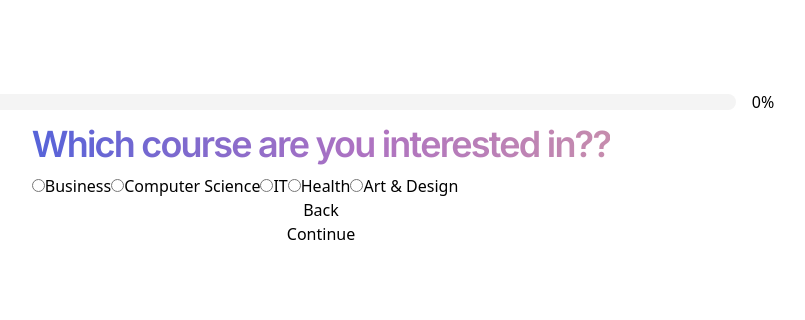
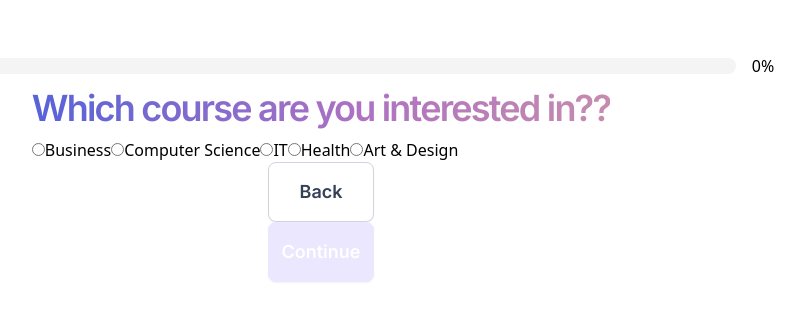
Before and after one commit to FevenSeyfu/Learnovation-by-innov8ors, a React (Vite) app in the folder Frontend/: page /onboarding in a window 1280 px wide. Shown: the part 280-600 px from the top of the page, without its empty margins (319-1124 px from the left). Built offline with nearby package versions, Linux system fonts and the light colour scheme.

Commit message:
update onboarding buttons

```diff
--- a/Frontend/src/Pages/Onboarding/Onboarding.jsx
+++ b/Frontend/src/Pages/Onboarding/Onboarding.jsx
@@ -3,7 +3,9 @@ import { useOnboardingFormContext } from "../../Context/OnboardingFormContext";
 import FormProgress from "../../components/Onboarding/FormProgress";
 import FormStep from "../../components/Onboarding/FormStep";
 import stepsData from "../../utils/onbaordingSteps";
-import ButtonCTA from "../../components/utility/ButtonCTA";
+import ButtonCTA from "../../components/utility/Button/ButtonCTA";
+import ButtonPrimary from "../../components/utility/Button/ButtonPrimary";
+import ButtonSecondary from "../../components/utility/Button/ButtonSecondary";
 
 const Onboarding = () => {
   const { state, dispatch } = useOnboardingFormContext();
@@ -23,14 +25,12 @@ const Onboarding = () => {
       {steps.map((step) => (
         <FormStep key={step.id} step={step} />
       ))}
-      <button onClick={() => dispatch({ type: "PREVIOUS_STEP" })}>
-        Back
-      </button>
+      <ButtonSecondary onClick={() => dispatch({ type: "PREVIOUS_STEP" })} color={'gray'} size={'2xl'}>Back</ButtonSecondary>
       {isLastStep ? (
         <ButtonCTA onClick={() => dispatch({ type: "FINISH_ONBOARDING" })}  disabled={!isSelected}>Finish</ButtonCTA>
       ) : (
-        <button onClick={() => dispatch({ type: "NEXT_STEP" })}
-        disabled={!isSelected}>Continue</button>
+        <ButtonPrimary onClick={() => dispatch({ type: "NEXT_STEP" })}
+        disabled={!isSelected} size={'2xl'}>Continue</ButtonPrimary>
       )}
     </div>
   );
--- a/Frontend/src/components/LandingPage/Home/CallToAction.jsx
+++ b/Frontend/src/components/LandingPage/Home/CallToAction.jsx
@@ -1,7 +1,7 @@
 import React from "react";
 import homeCtaImg from "../../../assets/images/home-cta-img.png";
 import { useNavigate } from "react-router-dom";
-import ButtonCTA from "../../utility/ButtonCTA";
+import ButtonCTA from "../../utility/Button/ButtonCTA";
 
 const Hero = () => {
   const navigate = useNavigate();
--- a/Frontend/src/components/LandingPage/Home/Hero.jsx
+++ b/Frontend/src/components/LandingPage/Home/Hero.jsx
@@ -1,7 +1,7 @@
 import React from "react";
 import heroImg from "../../../assets/images/hero-img.png";
 import { useNavigate } from "react-router-dom";
-import ButtonCTA from "../../utility/ButtonCTA";
+import ButtonCTA from "../../utility/Button/ButtonCTA";
 
 const Hero = () => {
   const navigate = useNavigate();
--- a/Frontend/src/components/utility/Button/ButtonPrimary.jsx
+++ b/Frontend/src/components/utility/Button/ButtonPrimary.jsx
@@ -11,7 +11,7 @@ const ButtonPrimary = ({ size, onClick, disabled, children }) => {
   return (
     <button
       onClick={onClick}
-      className={`text-white font-inter font-semibold text-lg leading-7 border rounded-lg bg-purple border-purple shadow-sm hover:bg-royalBlue hover:border-royalBlue disabled:bg-lightPurple50 disabled:border-lightPurple50"
+      className={`text-white font-inter font-semibold text-lg leading-7 border rounded-lg bg-purple border-purple shadow-sm hover:bg-royalBlue hover:border-royalBlue disabled:bg-lightPurple50 disabled:border-lightPurple50 disabled:cursor-not-allowed"
        ${sizeClasses[size] || 'w-[106px] h-[60px]'}`}
       disabled={disabled}
     >
--- a/Frontend/src/components/utility/Button/ButtonSecondary.jsx
+++ b/Frontend/src/components/utility/Button/ButtonSecondary.jsx
@@ -11,11 +11,11 @@ const ButtonSecondary = ({ color, size, onClick, disabled, children }) => {
   return (
     <button
       onClick={onClick}
-      className={`font-inter font-semibold text-lg leading-7 border rounded-lg shadow-sm disabled:cursor-not-allowed ${
+      className={`font-inter font-semibold text-lg leading-7 border rounded-lg shadow-sm  ${
         color == "gray"
-          ? "text-gray700 bg-gray300 border-gray300 hover:bg-[#F9FAFB] hover:border-[#F9FAFB] disabled:bg-lightPurple50 disabled:border-lightPurple50 disabled:text-gray300"
+          ? "text-gray700 bg-white border-gray300 hover:bg-[#F9FAFB] hover:border-[#D0D5DD] disabled:bg-lightPurple50 disabled:border-lightPurple50 disabled:text-gray300"
           : "text-royalBlue bg-brand50 border-brand50 hover:bg-[#F4EBFF] hover:border-[#F4EBFF] disabled:text-[#D6BBFB] disabled:bg-[#FCFAFF] disabled:border-[#FCFAFF]"
-      } ${sizeClasses[size] || "w-[106px] h-[60px]"}`}
+      } disabled:cursor-not-allowed ${sizeClasses[size] || "w-[106px] h-[60px]"}`}
       disabled={disabled}
     >
       {children}
--- a/Frontend/src/components/utility/ButtonCTA.jsx
+++ /dev/null
@@ -1,11 +0,0 @@
-import React from "react";
-
-const ButtonCTA = ({onClick,disabled, children }) => {
-  return (
-    <button onClick={onClick}  className={`w-full md:w-[192px] font-inter inline-block rounded-lg py-4 font-bold text-center text-2xl text-white mt-8 ${disabled ? 'cursor-not-allowed bg-[#D0D5DD] border border-[#D0D5DD] shadow-sm' : 'bg-gradient-to-r from-indigo-500 via-fusciaPink to-lightPink '}`}>
-      {children}
-    </button>
-  );
-};
-
-export default ButtonCTA;
--- a/Frontend/tailwind.config.js
+++ b/Frontend/tailwind.config.js
@@ -19,6 +19,10 @@ export default {
         'lightPurple' : "#EFECFF",
         'darkPurple' : '#5236FF',
         'darkGray' : '#242331',
+        'lightPurple50': '#EBE7FF',
+        'brand50':'#F9F5FF',
+        'gray700': '#344054',
+        'gray300' : '#D0D5DD'
       },
       fontFamily: {
         inter: ["Inter", "sans-serif"],
```
